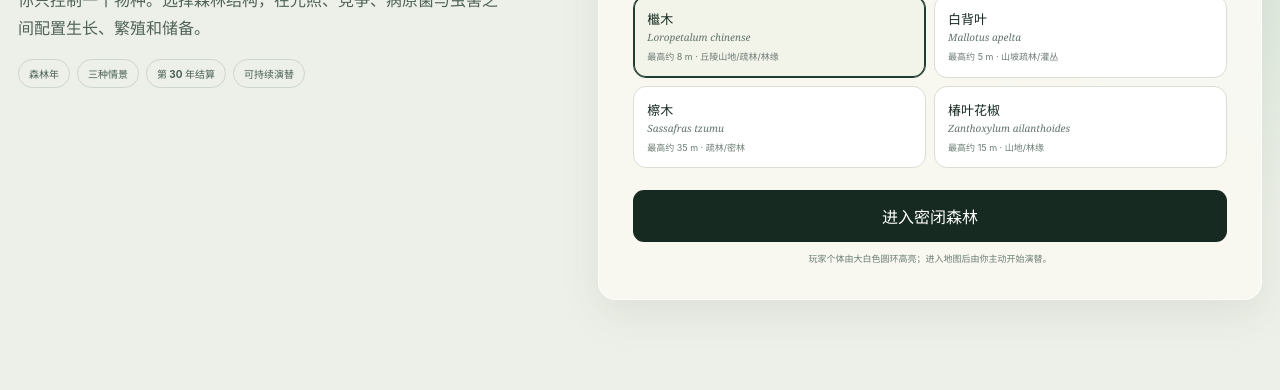
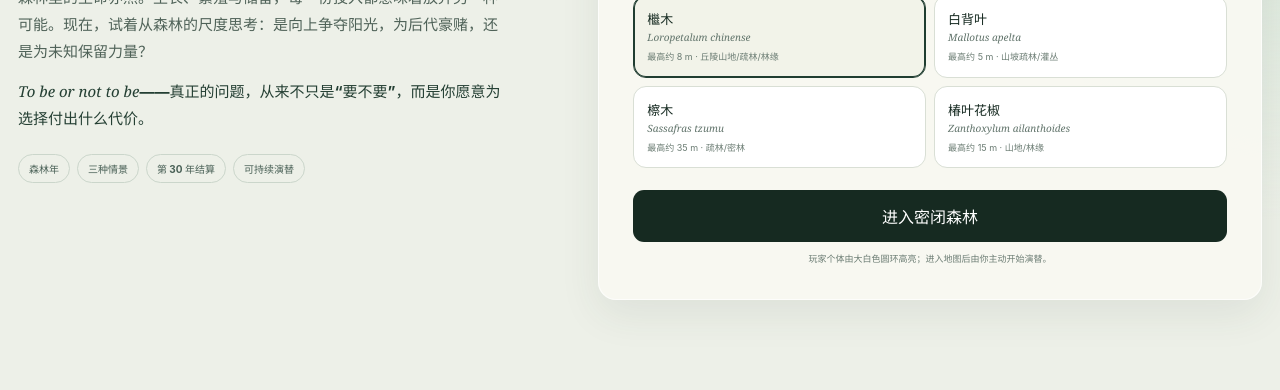
Before and after one commit to sy5938/ecology-theory-games, a website built with Vite: page prototype-v2/index.html in a window 1280 px wide. Shown: the part 492-882 px from the top of the page. Built offline with nearby package versions, Linux system fonts and the light colour scheme.

Commit message:
更新开场文案和双语说明

```diff
--- a/prototype-v2/src/layouts.ts
+++ b/prototype-v2/src/layouts.ts
@@ -211,7 +211,11 @@ export function setupLayout(
       <section class="setup-copy">
         <div class="eyebrow">THROWAWAY PLAYABLE PROTOTYPE · V3</div>
         <h1>像森林一样思考</h1>
-        <p class="setup-lede">你只控制一个物种。选择森林结构，在光照、竞争、病原菌与虫害之间配置生长、繁殖和储备。</p>
+        <div class="setup-manifesto">
+          <p>人的一生，总是在取舍中向前。鱼与熊掌难以兼得：高薪可能以时间、强度与健康为代价；选择此刻的舒适，也可能在未来回望时，遗憾自己没有更早出发。</p>
+          <p>森林里的生命亦然。生长、繁殖与储备，每一份投入都意味着放弃另一种可能。现在，试着从森林的尺度思考：是向上争夺阳光，为后代豪赌，还是为未知保留力量？</p>
+          <p class="setup-thesis"><em>To be or not to be</em>——真正的问题，从来不只是“要不要”，而是你愿意为选择付出什么代价。</p>
+        </div>
         <div class="setup-rules"><span>森林年</span><span>三种情景</span><span>第 30 年结算</span><span>可持续演替</span></div>
       </section>
       <section class="setup-form surface">
--- a/prototype-v2/src/style.css
+++ b/prototype-v2/src/style.css
@@ -467,7 +467,10 @@ input[type="range"]::-webkit-slider-thumb {
   line-height: .94;
 }
 
-.setup-lede { max-width: 560px; color: #4f6258; font-size: 16px; line-height: 1.8; }
+.setup-manifesto { max-width: 590px; color: #4f6258; font-size: 15px; line-height: 1.8; }
+.setup-manifesto p { margin-bottom: 13px; }
+.setup-manifesto .setup-thesis { margin-bottom: 22px; color: #243f33; font-weight: 650; }
+.setup-thesis em { font-family: Georgia, serif; font-weight: 500; }
 .setup-rules { display: flex; flex-wrap: wrap; gap: 7px; }
 .setup-rules span { padding: 6px 10px; border: 1px solid #cbd6cb; border-radius: 99px; color: #496056; font-size: 10px; font-weight: 750; }
 
```
Also changed, not shown: README.md (added).
